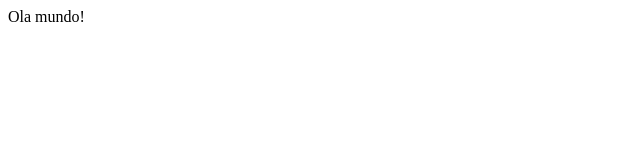
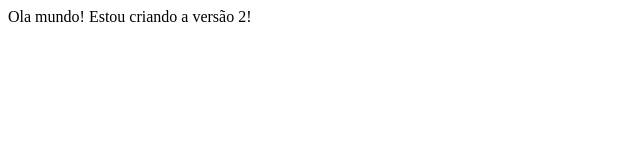
Before and after one commit to leonardomedes98/ProjetoNovo, a plain HTML site: page index.html in a window 1280 px wide. Shown: the whole page, without its empty margins (0-640 px from the left). Drawn offline with Linux system fonts and the light colour scheme.

Commit message:
criando a versao2

```diff
--- a/index.html
+++ b/index.html
@@ -6,5 +6,6 @@
 </head>
 <body>
 	Ola mundo!
+	Estou criando a versão 2!
 </body>
 </html>
```
